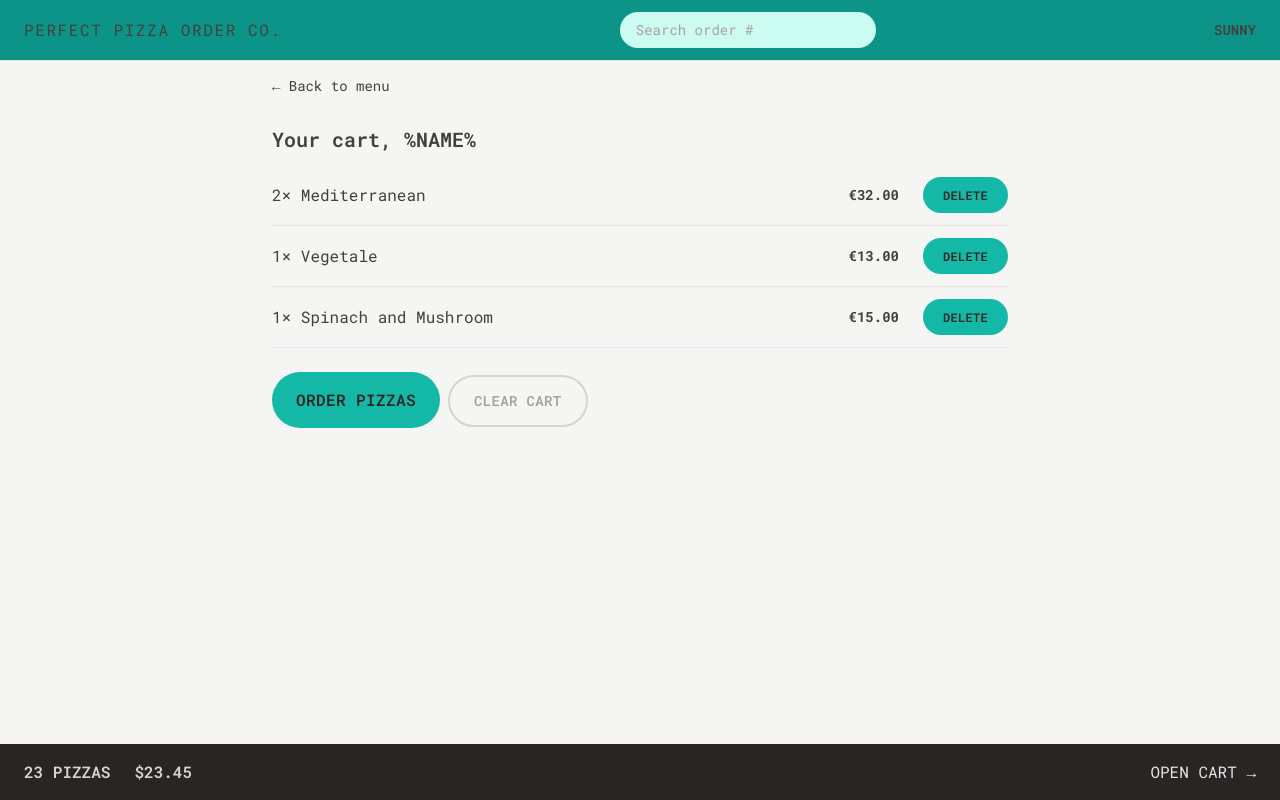
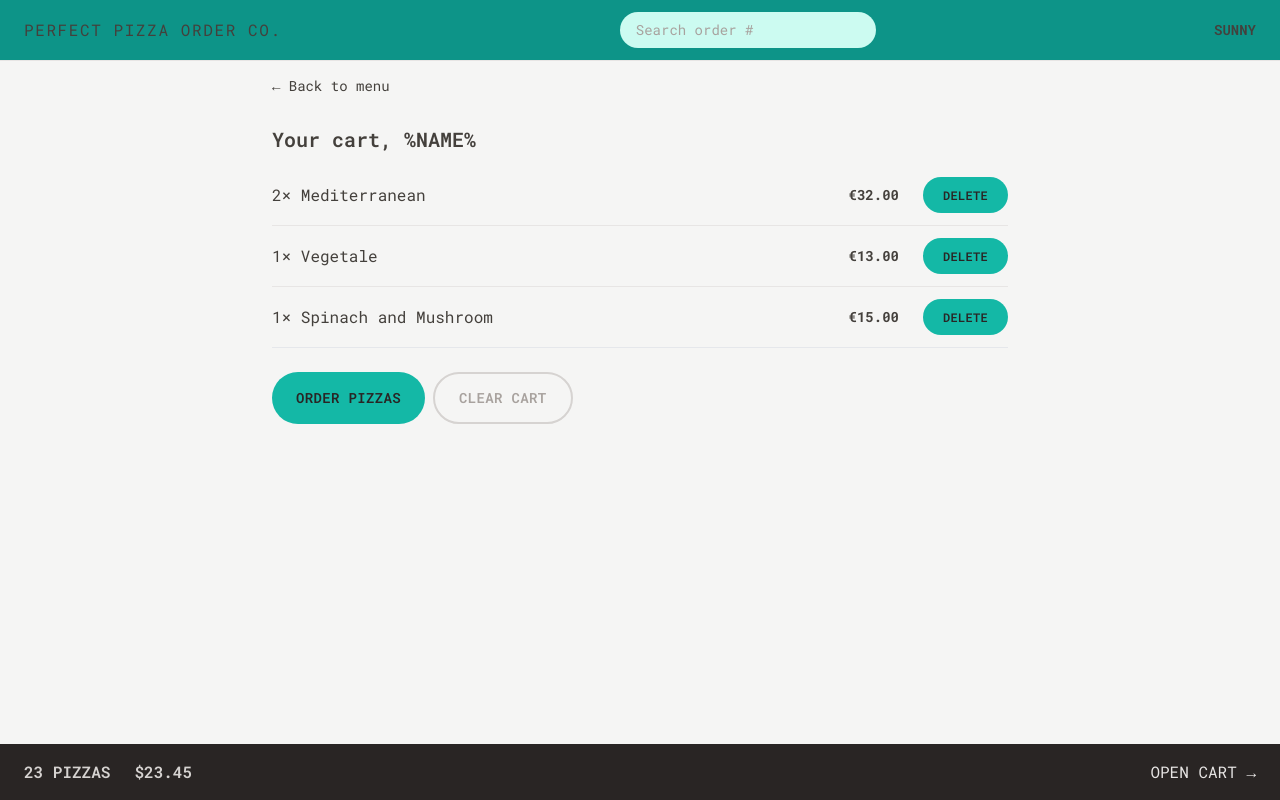
Before and after one commit to SunpreetSandhu/order-app, a React (Vite) app: page /cart in a window 1280 px wide. Built offline with nearby package versions, Linux system fonts and the light colour scheme.

Commit message:
changed icon title and some additional button styles

```diff
--- a/src/features/order/CreateOrder.jsx
+++ b/src/features/order/CreateOrder.jsx
@@ -55,7 +55,11 @@ function CreateOrder() {
           <div className="grow">
             <input type="tel" name="phone" required className="input w-full" />
           </div>
-          {formErrors?.phone && <p>{formErrors.phone}</p>}
+          {formErrors?.phone && (
+            <p className="mt-2 rounded-full p-2 text-xs text-red-700">
+              {formErrors.phone}
+            </p>
+          )}
         </div>
 
         <div className="mb-5 flex flex-col gap-2 sm:flex-row sm:items-center">
--- a/src/ui/Button.jsx
+++ b/src/ui/Button.jsx
@@ -2,12 +2,12 @@ import { Link } from 'react-router-dom';
 
 function Button({ children, disabled, to, type }) {
   const base =
-    'inline-block rounded-full bg-teal-500 font-semibold uppercase tracking-wide  text-stone-800 transition-colors duration-300 hover:bg-teal-300 focus:bg-teal-300 focus:outline-none focus:ring focus:ring-teal-300 focus:ring-offset-2 disabled:cursor-not-allowed';
+    'inline-block rounded-full bg-teal-500 font-semibold uppercase tracking-wide  text-stone-800 transition-colors duration-300 hover:bg-teal-300 focus:bg-teal-300 focus:outline-none focus:ring focus:ring-teal-300 focus:ring-offset-2 disabled:cursor-not-allowed text-sm';
   const styles = {
     primary: base + ' px-4 py-3 md:px-6 md:py-4',
     small: base + ' px-4 py-2 md:px-5 md:py-2.5 text-xs',
     secondary:
-      'inline-block text-sm rounded-full border-2 border-stone-300 font-semibold uppercase tracking-wide text-stone-400 transition-colors duration-300 hover:bg-stone-300 hover:text-stone-800 focus:bg-stone-300 focus:text-stone-800 focus:outline-none focus:ring focus:ring-stone-200 focus:ring-offset-2 disabled:cursor-not-allowed px-4 py-2.5 md:px-6 md:py-3.5',
+      'text-sm inline-block text-sm rounded-full border-2 border-stone-300 font-semibold uppercase tracking-wide text-stone-400 transition-colors duration-300 hover:bg-stone-300 hover:text-stone-800 focus:bg-stone-300 focus:text-stone-800 focus:outline-none focus:ring focus:ring-stone-200 focus:ring-offset-2 disabled:cursor-not-allowed px-4 py-2.5 md:px-6 md:py-3.5',
   };
 
   if (to) {
```
Also changed, not shown: index.html (+6 -2 lines).
